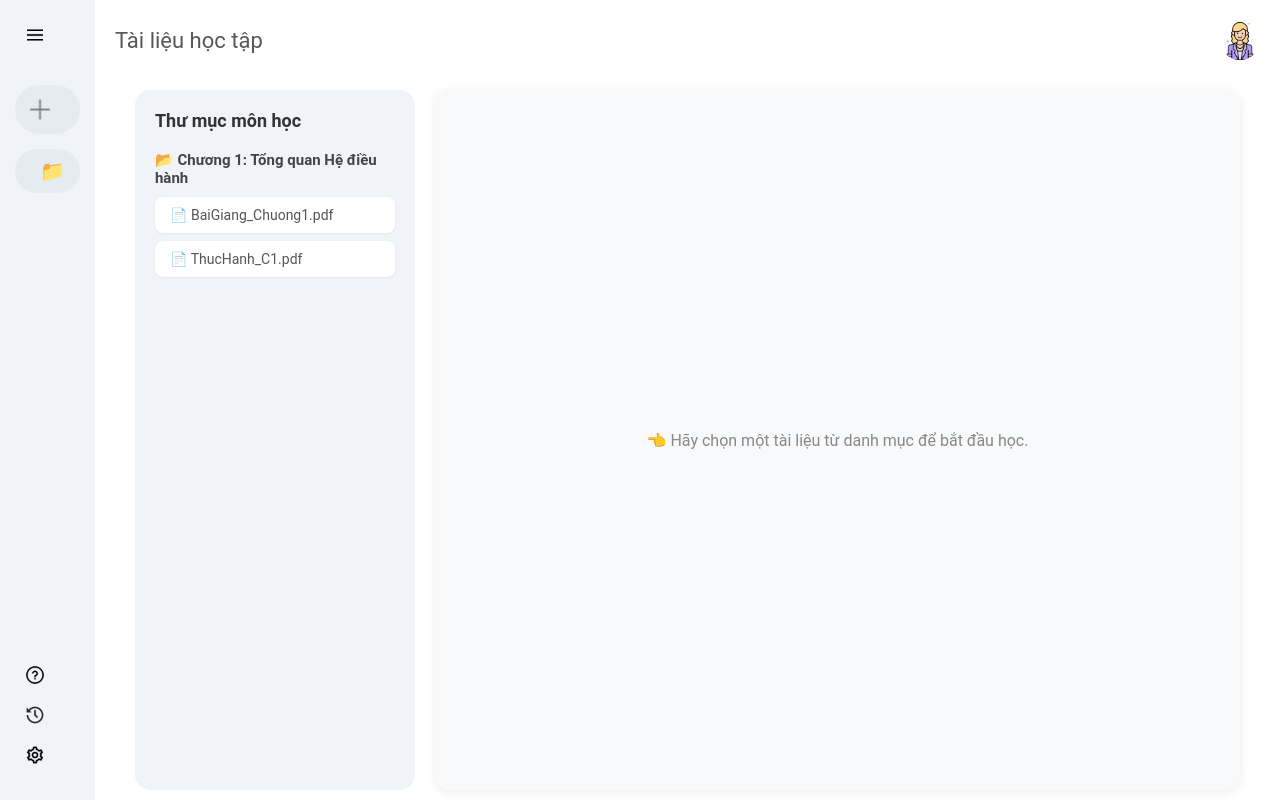
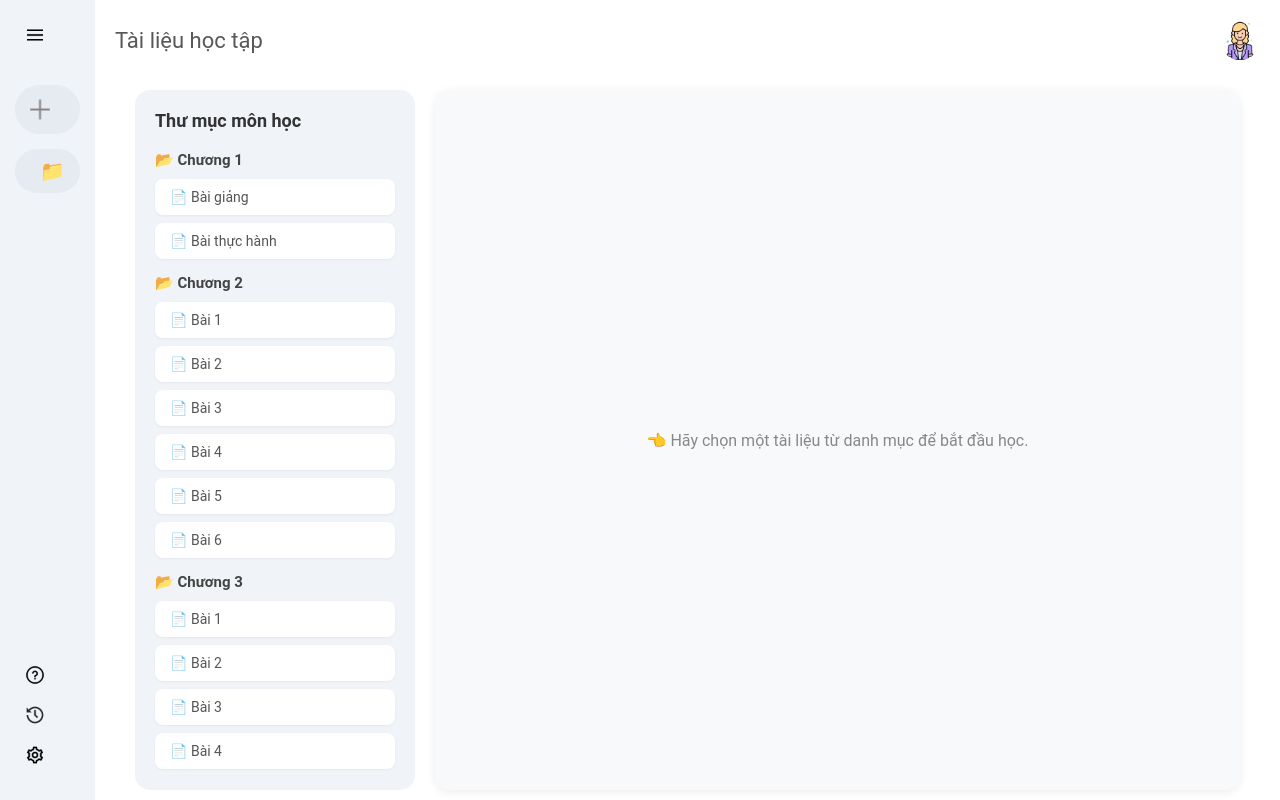
Before and after one commit to bbicee/Chatbot-AI, a React (Vite) app: page /documents in a window 1280 px wide. Built offline with nearby package versions, Linux system fonts and the light colour scheme.

Commit message:
update tài liệu

```diff
--- a/src/components/Main/Main.jsx
+++ b/src/components/Main/Main.jsx
@@ -8,10 +8,32 @@ import { useLocation } from "react-router-dom"; // Import thêm Hook của React
 const documentData = [
   {
     id: 1,
-    title: "Chương 1: Tổng quan Hệ điều hành",
+    title: "Chương 1",
     files: [
-      { id: 101, name: "BaiGiang_Chuong1.pdf", url: "/data/pdfs/C1/chuong1.pdf" },
-      { id: 102, name: "ThucHanh_C1.pdf", url: "/data/pdfs/C1/thuchanh_chuong1.pdf" }
+      { id: 101, name: "Bài giảng", url: "/data/pdfs/C1/chuong1.pdf" },
+      { id: 102, name: "Bài thực hành", url: "/data/pdfs/C1/thuchanh_chuong1.pdf" }
+    ]
+  },
+  {
+    id: 2,
+    title: "Chương 2",
+    files: [
+      { id: 201, name: "Bài 1", url: "/data/pdfs/C2/bai1.pdf" },
+      { id: 202, name: "Bài 2", url: "/data/pdfs/C2/bai2.pdf" },
+      { id: 203, name: "Bài 3", url: "/data/pdfs/C2/bai3.pdf" },
+      { id: 204, name: "Bài 4", url: "/data/pdfs/C2/bai4.pdf" },
+      { id: 205, name: "Bài 5", url: "/data/pdfs/C2/bai5.pdf" },
+      { id: 206, name: "Bài 6", url: "/data/pdfs/C2/bai6.pdf" },
+    ]
+  },
+  {
+    id: 3,
+    title: "Chương 3",
+    files: [
+      { id: 301, name: "Bài 1", url: "/data/pdfs/C3/bai1.pdf" },
+      { id: 302, name: "Bài 2", url: "/data/pdfs/C3/bai2.pdf" },
+      { id: 303, name: "Bài 3", url: "/data/pdfs/C3/bai3.pdf" },
+      { id: 304, name: "Bài 4", url: "/data/pdfs/C3/bai4.pdf" }
     ]
   }
 ];
```
Also changed, not shown: public/home.html (+10 -37 lines), 1 other file (tests, documents, lock files or other folders).
